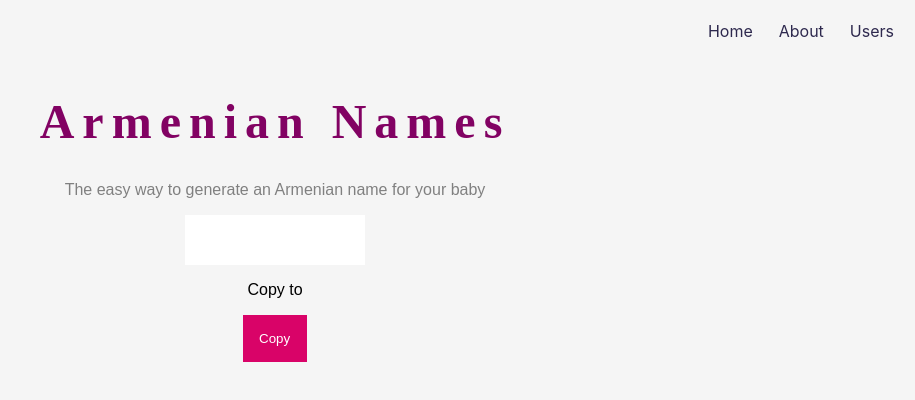
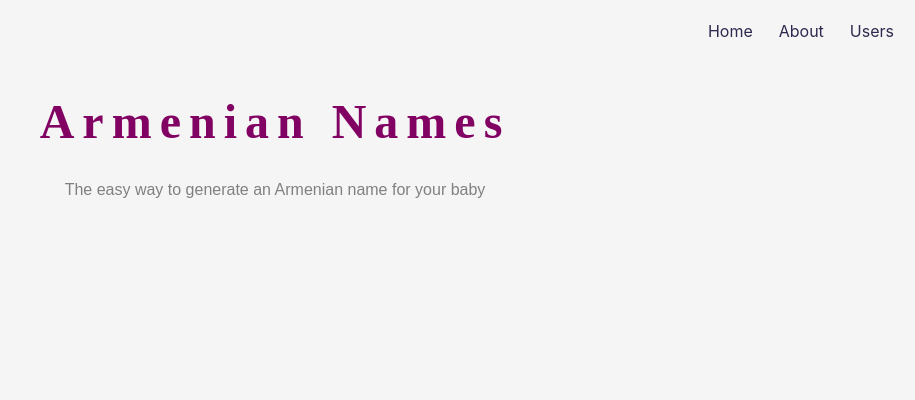
Before and after one commit to markohanesian/armenian-names, a React (Create React App) app: page / in a window 1280 px wide. Shown: the top 400 px of the page, without its empty margins (365-1280 px from the left). Built offline with nearby package versions, Linux system fonts and the light colour scheme; a web font is replaced by a local one.

Commit message:
removed ClipCopyButton

```diff
--- a/src/App.js
+++ b/src/App.js
@@ -5,10 +5,10 @@ import "./App.css";
 // components
 import HomeTitle from './components/HomeTitle/HomeTitle';
 import Subtitle from './components/Subtitle/Subtitle';
-import ClipCopyButton from './components/ClipCopyButton/ClipCopyButton';
 
 export default function App() {
   return (
+    // these are the nav contents
     <Router>
       <div>
         <nav>
@@ -39,7 +39,6 @@ export default function App() {
             <>
               <HomeTitle />
               <Subtitle />
-              <ClipCopyButton />
             </>
           </Route>
         </Switch>
@@ -49,7 +48,7 @@ export default function App() {
 }
 
 function Home() {
-  return <h2>Home</h2> ;
+  return <h2>Home</h2>;
 }
 
 function About() {
```
